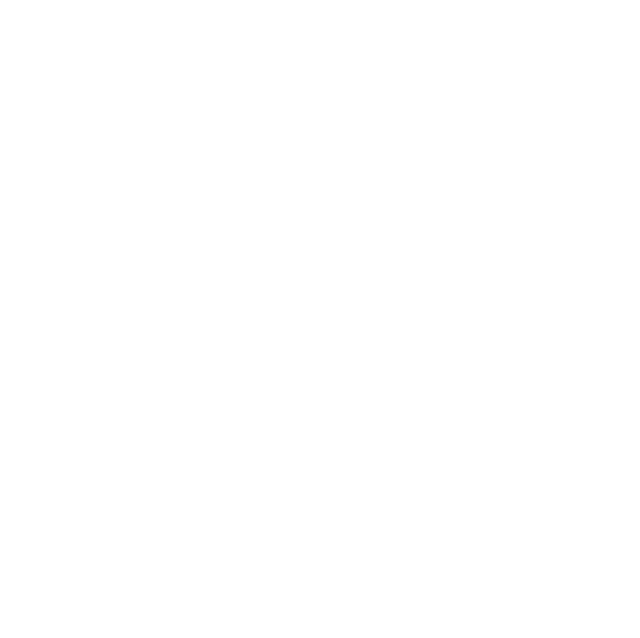
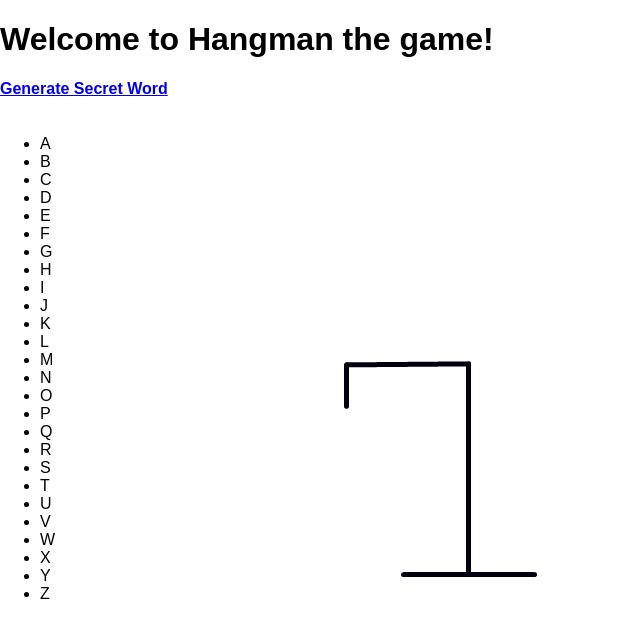
Before and after one commit to rimmesbe/Hangman, a plain HTML site: page index.html in a window 1280 px wide. Shown: the whole page, without its empty margins (0-640 px from the left). Drawn offline with nearby package versions, Linux system fonts and the light colour scheme.

Commit message:
set up index.html layout

```diff
--- /dev/null
+++ b/css/application.css
@@ -0,0 +1,8 @@
+#alphabet-container {
+  display: inline-block;
+}
+
+#hangman-container {
+  display: inline-block;
+  margin-left: 20%;
+}
--- a/index.html
+++ b/index.html
@@ -5,11 +5,54 @@
     <meta name="viewport" content="width=device-width, initial-scale=1.0" />
     <title>Hangman</title>
     <link rel="stylesheet" href="css/normalize.css/normalize.css" />
+    <link rel="stylesheet" href="css/application.css" />
     <script src="https://ajax.googleapis.com/ajax/libs/jquery/1.11.3/jquery.min.js"></script>
     <script src="js/application.js"></script>
   </head>
 
   <body>
+    <h1 id="title">Welcome to Hangman the game!</h1>
+
+    <h4 id="word-generator"><a href="#">Generate Secret Word</a></h4>
+
+    <div id="alphabet-container">
+      <ul>
+        <li>A</li>
+        <li>B</li>
+        <li>C</li>
+        <li>D</li>
+        <li>E</li>
+        <li>F</li>
+        <li>G</li>
+        <li>H</li>
+        <li>I</li>
+        <li>J</li>
+        <li>K</li>
+        <li>L</li>
+        <li>M</li>
+        <li>N</li>
+        <li>O</li>
+        <li>P</li>
+        <li>Q</li>
+        <li>R</li>
+        <li>S</li>
+        <li>T</li>
+        <li>U</li>
+        <li>V</li>
+        <li>W</li>
+        <li>X</li>
+        <li>Y</li>
+        <li>Z</li>
+      </ul>
+    </div>
+
+    <div id="hangman-container">
+      <img src="img/hangman_0.png" alt="The Hangman">
+    </div>
+
+    <div id="secret-word-container">
+      <h2 id="secret-word"></h2>
+    </div>
 
   </body>
 </html>
--- /dev/null
+++ b/words.txt
@@ -0,0 +1,6 @@
+apple
+banana
+cauldron
+hello
+goodbye
+juice
```
